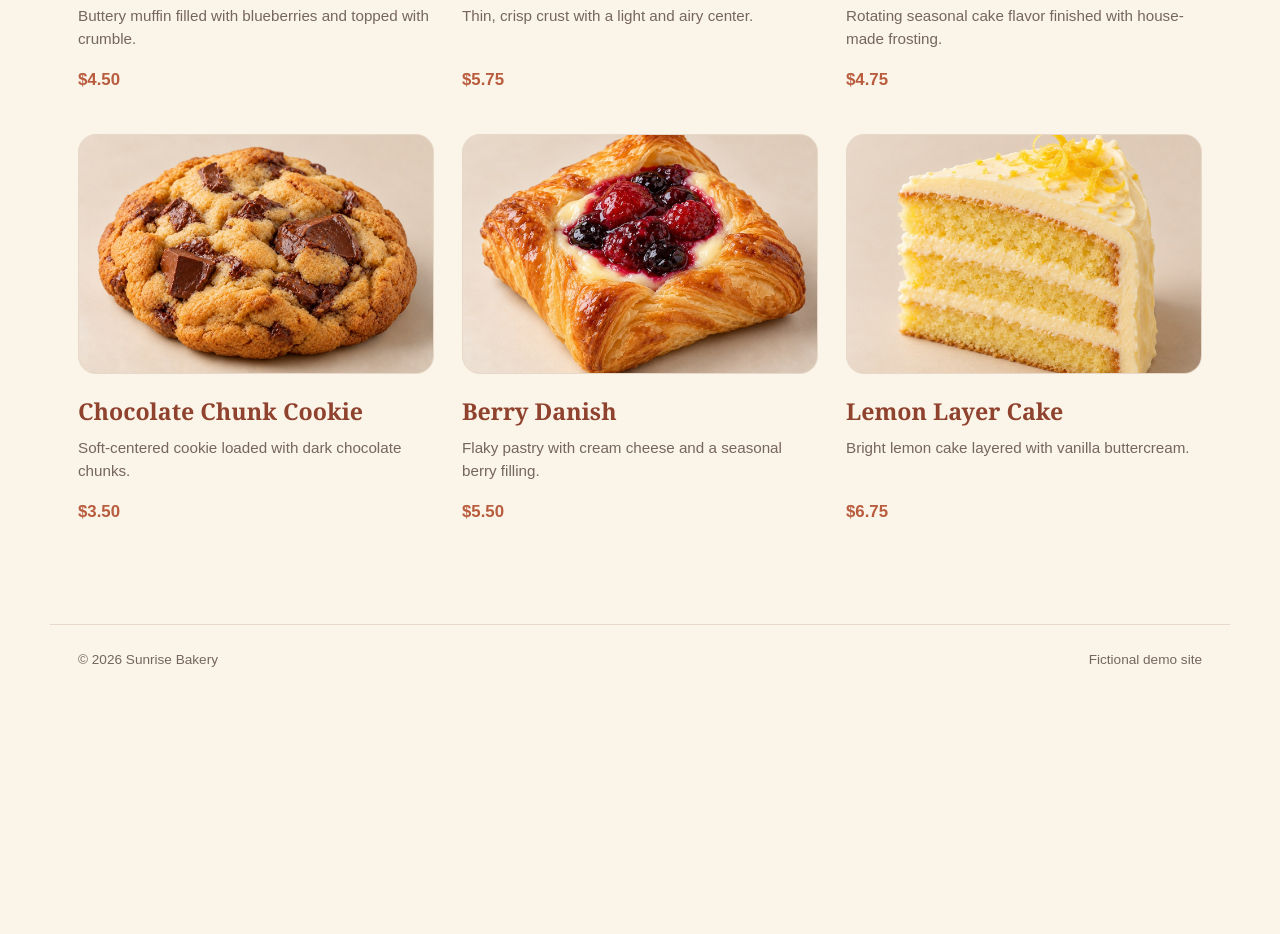
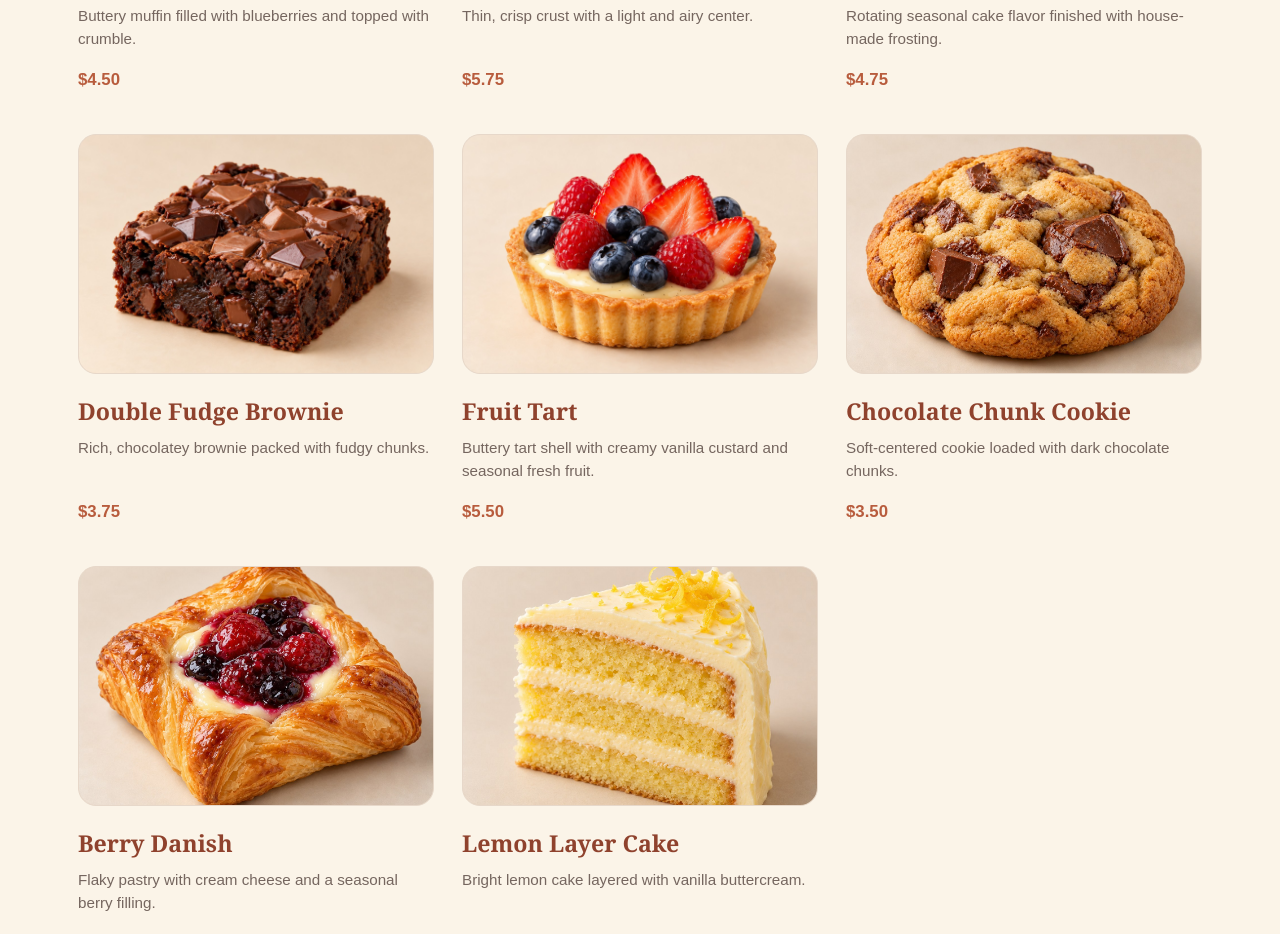
Before and after one commit to CKinneyCoding/sunrise-bakery-website, a plain HTML site: page index.html in a window 1280 px wide. Shown: the part 1162-2096 px from the top of the page. Before the commit the page ends 1858 px from the top, so only its background shows below. Drawn offline with Linux system fonts and the light colour scheme.

Commit message:
add new products
Add additional products to base website design.

```diff
--- a/index.html
+++ b/index.html
@@ -66,10 +66,24 @@
       </article>
 
       <article class="menu-item">
-        <img class="food-image" src="images/cupcake.jpg" alt="Seasonal caramel cupcake">
+        <img class="food-image" src="images/cupcake.jpg" alt="Seasonal cupcake">
         <h2>Seasonal Cupcake</h2>
         <p>Rotating seasonal cake flavor finished with house-made frosting.</p>
         <strong class="price">$4.75</strong>
+      </article>
+
+      <article class="menu-item">
+        <img class="food-image" src="images/double-fudge-brownie.jpg" alt="Double fudge brownie">
+        <h2>Double Fudge Brownie</h2>
+        <p>Rich, chocolatey brownie packed with fudgy chunks.</p>
+        <strong class="price">$3.75</strong>
+      </article>
+
+      <article class="menu-item">
+        <img class="food-image" src="images/fruit-tart.jpg" alt="Fresh fruit tart">
+        <h2>Fruit Tart</h2>
+        <p>Buttery tart shell with creamy vanilla custard and seasonal fresh fruit.</p>
+        <strong class="price">$5.50</strong>
       </article>
 
       <article class="menu-item">
```
Also changed, not shown: images/double-fudge-brownie.jpg (added), images/fruit-tart.jpg (added), 1 other file.
